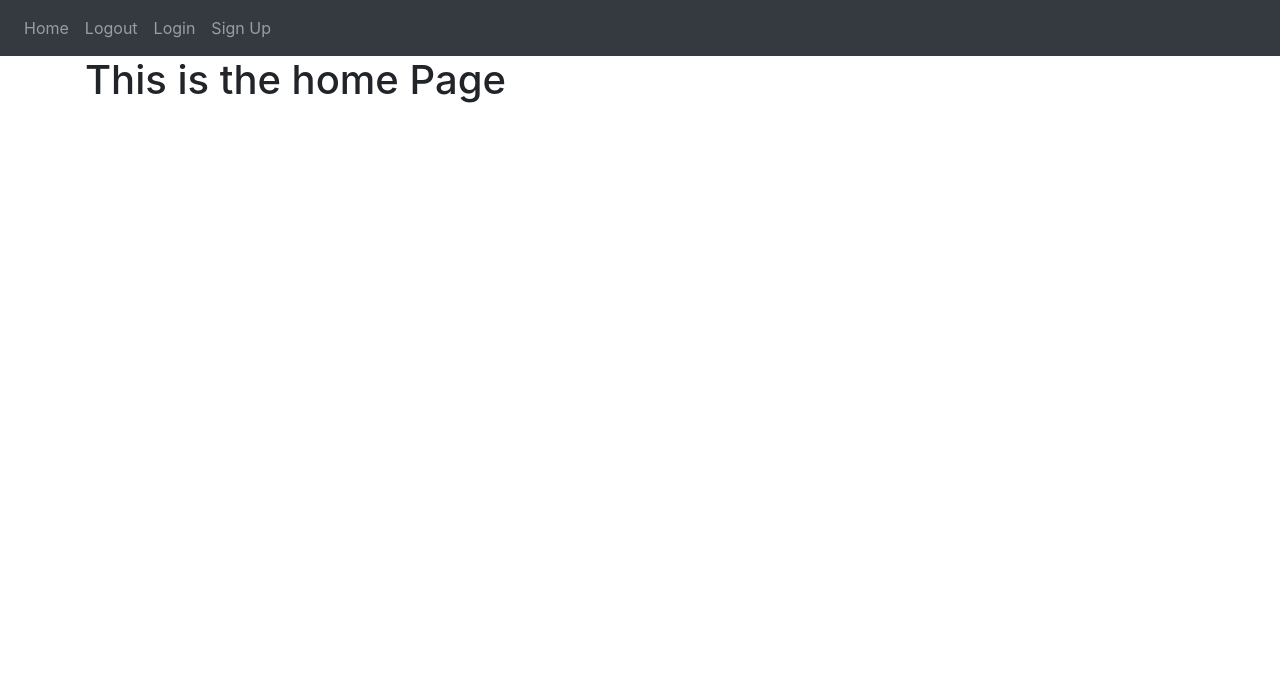
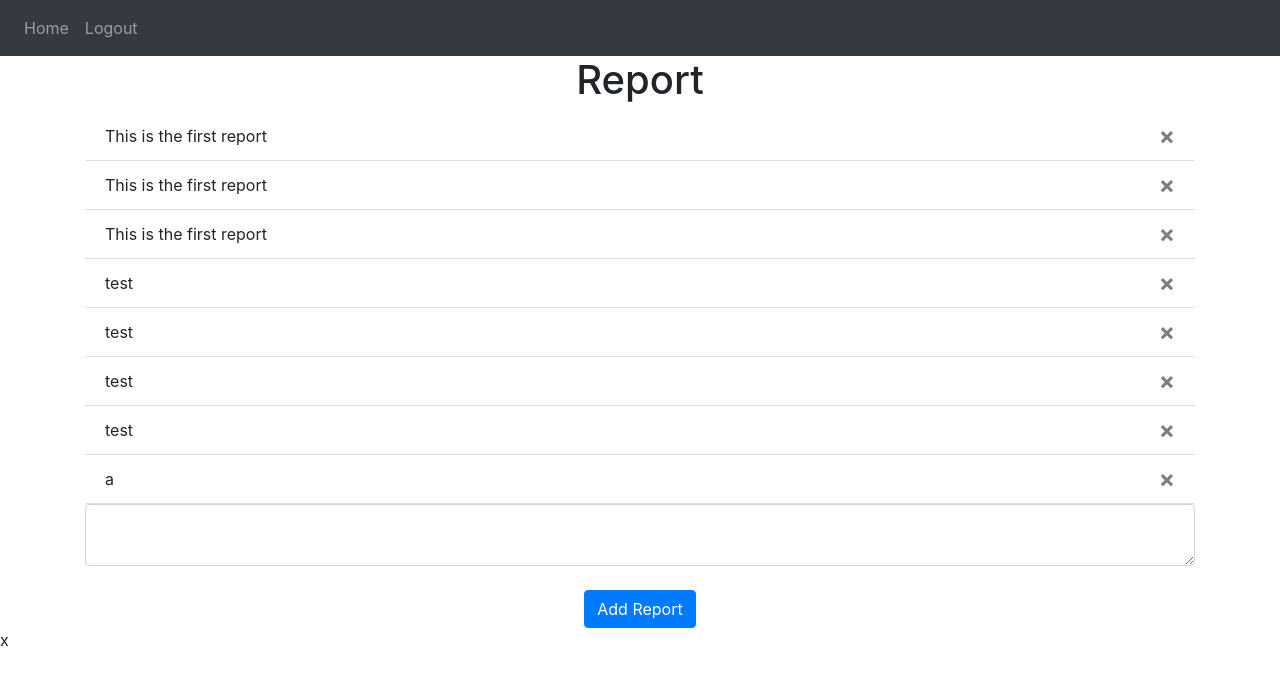
Before and after one commit to ArnashDhan/Odoo_Hackathon, a Flask app: page / in a window 1280 px wide. Shown: the top 685 px of the page. Run offline with Flask 3, Linux system fonts and the light colour scheme; a user stored in the database is signed in; some libraries are stand-ins or nearby versions.

Commit message:
couldnt get the delete report button to work

```diff
--- a/website/templates/base.html
+++ b/website/templates/base.html
@@ -29,13 +29,13 @@
       </button>
       <div class="collapse navbar-collapse" id="navbar">
         <div class="navbar-nav">
-
+          {% if  user.is_authenticated %}
           <a class="nav-item nav-link" id="home" href="/">Home</a>
           <a class="nav-item nav-link" id="logout" href="/logout">Logout</a>
-
+          {% else %}
           <a class="nav-item nav-link" id="login" href="/login">Login</a>
           <a class="nav-item nav-link" id="signUp" href="/sign-up">Sign Up</a>
-
+          {% endif %}
         </div>
       </div>
     </nav>
@@ -74,7 +74,16 @@
       integrity="sha384-JZR6Spejh4U02d8jOt6vLEHfe/JQGiRRSQQxSfFWpi1MquVdAyjUar5+76PVCmYl"
       crossorigin="anonymous"
     ></script>
-
-
+x
+    {% block javascript %}
+      <script type="text/javascript">
+      function deleteReport(reportId) {
+      fetch("/delete-report", { method: "POST",
+     body: JSON.stringify({ reportId : reportId }),
+     }).then((_res) => {window.location.href = "/";
+  });
+  }
+</script>
+{% endblock %}
   </body>
 </html>
--- a/website/templates/home.html
+++ b/website/templates/home.html
@@ -1,3 +1,23 @@
 {% extends "base.html"%}{% block title %}Home{% endblock %}
 
-{% block content %}<h1>This is the home Page</h1>{% endblock %}
+{% block content %}
+    <h1 align ="center">Report</h1>
+    <ul class ="list-group list-group-flush" id ="reports">
+        {% for report in user.report %}
+        <li class="list-group-item">
+            {{ report.data }}
+            <button type="button" class="close" onClick="deleteReport({{report.id}})">
+                <span aria-hidden="true">&times;</span>
+              </button>
+        </li>
+        {% endfor %}
+    </ul>
+    <form method ="POST">
+        <textarea name ="report" id ="report" class="form-control"></textarea>
+        <br/>
+        <div align ="center">
+            <button type ="submit" class="btn btn-primary">Add Report</button>
+        </div>
+    </form>
+
+{% endblock %}
--- a/website/views.py
+++ b/website/views.py
@@ -1,7 +1,34 @@
-from flask import Blueprint , render_template
-
+from flask import Blueprint , render_template , request , flash
+from flask_login import login_required , current_user
+from .models import Report
+from . import db
+import json
 views=Blueprint('views',__name__)
 
-@views.route('/')
+@views.route('/',methods=['GET','POST'])
+@login_required
 def home():
-    return render_template("home.html")
+    if request.method == 'POST':
+        report = request.form.get('report')
+
+        if len(report) < 1:
+            flash('Report is too short!', category='error')
+        else:
+            new_report = Report(data=report, user_id=current_user.id)
+            db.session.add(new_report)
+            db.session.commit()
+            flash('Report added!', category='success')
+
+    return render_template("home.html", user=current_user)
+
+@views.route('/delete-report', methods=['POST'])
+def delete_report():
+    report = json.loads(request.data)
+    reportId = report['reportId']
+    report = Report.query.get(report_id)
+    if report:
+        if report.user_id == current_user.id:
+            db.session.delete(report)
+            db.session.commit()
+
+    return jsonify({})
```
Also changed, not shown: website/models.py (+8 -0 lines), website/static/Index.js (+8 -0 lines), instance/database.db, website/static/style.css (deleted).
